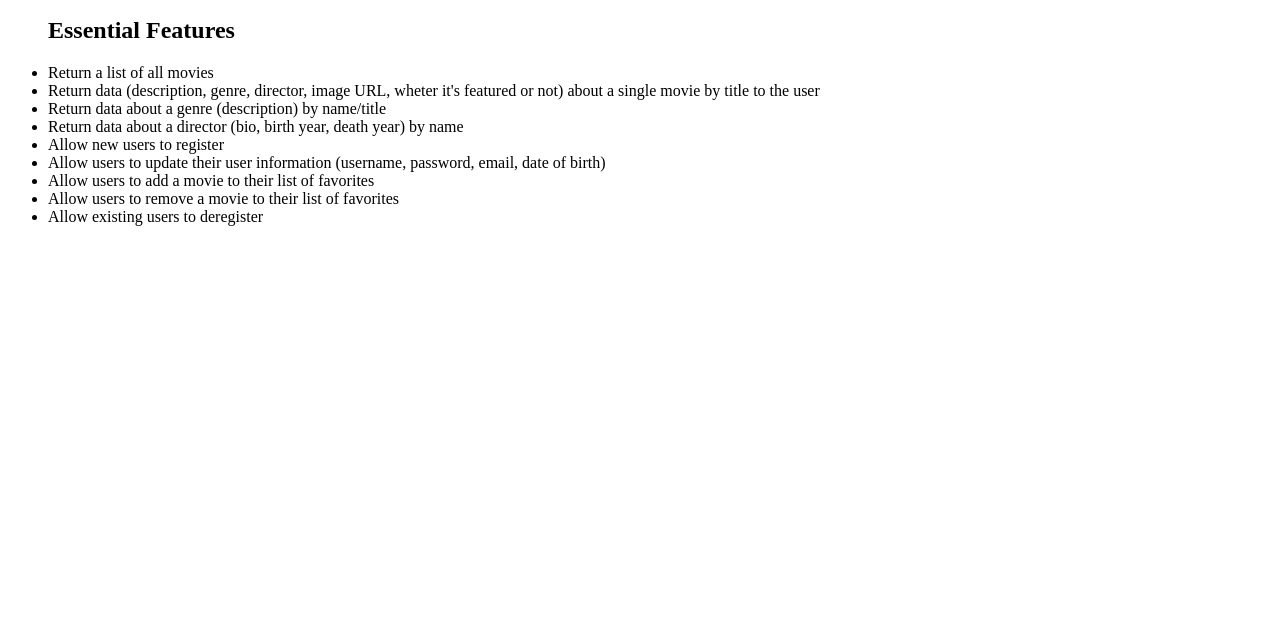
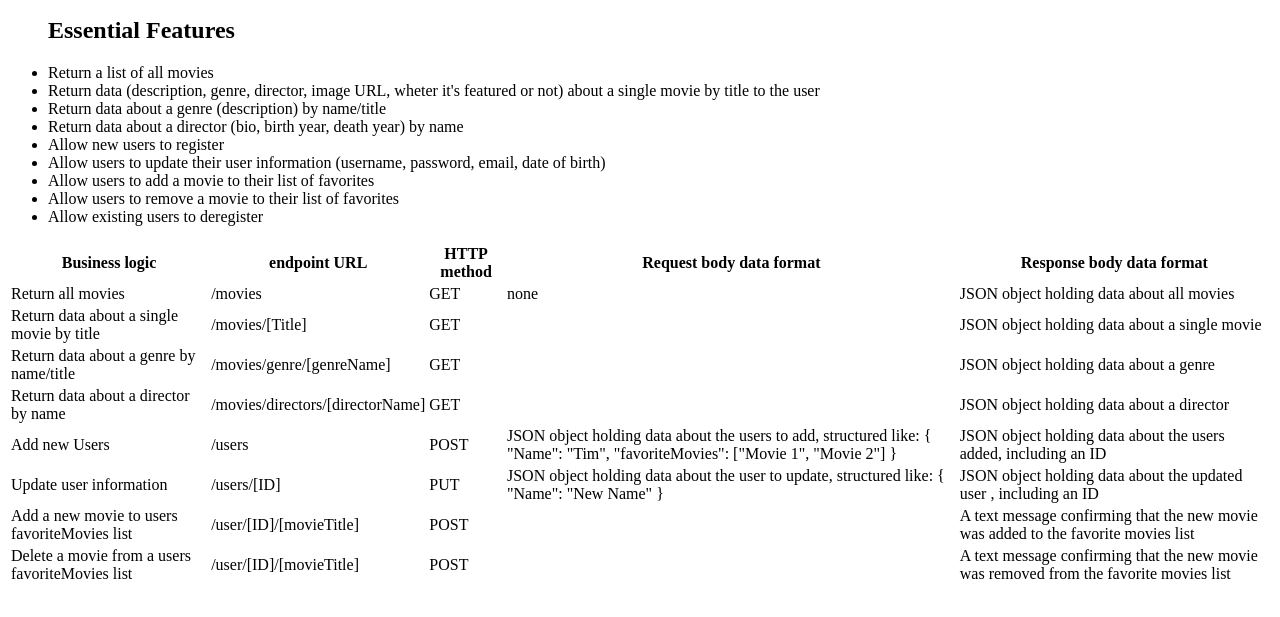
Before and after one commit to Thom187/movie_api, a website: page public/documentation.html in a window 1280 px wide. Shown: the part 119-736 px from the top of the page. Drawn offline with Linux system fonts and the light colour scheme.

Commit message:
Added documentation for each endpoint

```diff
--- a/public/documentation.html
+++ b/public/documentation.html
@@ -18,5 +18,80 @@
       <li>Allow users to remove a movie to their list of favorites</li>
       <li>Allow existing users to deregister</li>
     </ul>
+    <table>
+      <tr>
+        <th>Business logic</th>
+        <th>endpoint URL</th>
+        <th>HTTP method</th>
+        <th>Request body data format</th>
+        <th>Response body data format</th>
+      </tr>
+      <tr>
+        <td>Return all movies</td>
+        <td>/movies</td>
+        <td>GET</td>
+        <td>none</td>
+        <td>JSON object holding data about all movies</td>
+      </tr>
+      <tr>
+        <td>Return data about a single movie by title</td>
+        <td>/movies/[Title]</td>
+        <td>GET</td>
+        <td></td>
+        <td>JSON object holding data about a single movie </td>
+      </tr>
+      <tr>
+        <td>Return data about a genre by name/title</td>
+        <td>/movies/genre/[genreName]</td>
+        <td>GET</td>
+        <td></td>
+        <td>JSON object holding data about a genre</td>
+      </tr>
+      <tr>
+        <td>Return data about a director by name</td>
+        <td>/movies/directors/[directorName]</td>
+        <td>GET</td>
+        <td></td>
+        <td>JSON object holding data about a director</td>
+      </tr>
+      <tr>
+        <td>Add new Users</td>
+        <td>/users</td>
+        <td>POST</td>
+        <td>JSON object holding data about the users to add, structured like:
+          {
+            "Name": "Tim",
+            "favoriteMovies": ["Movie 1", "Movie 2"]
+          }
+        </td>
+        <td>JSON object holding data about the users added, including an ID</td>
+      </tr>
+      <tr>
+        <td>Update user information</td>
+        <td>/users/[ID]</td>
+        <td>PUT</td>
+        <td>JSON object holding data about the user to update, structured like:
+          {
+            "Name": "New Name"
+          }
+        </td>
+        <td>JSON object holding data about the updated user , including an ID</td>
+      </tr>
+      <tr>
+        <td>Add a new movie to users favoriteMovies list</td>
+        <td>/user/[ID]/[movieTitle]</td>
+        <td>POST</td>
+        <td></td>
+        <td>A text message confirming that the new movie was added to the favorite movies list</td>
+      </tr>
+      <tr>
+        <td>Delete a movie from a users favoriteMovies list</td>
+        <td>/user/[ID]/[movieTitle]</td>
+        <td>POST</td>
+        <td></td>
+        <td>A text message confirming that the new movie was removed from the favorite movies list</td>
+      </tr>
+
+    </table>
   </body>
 </html>
```
